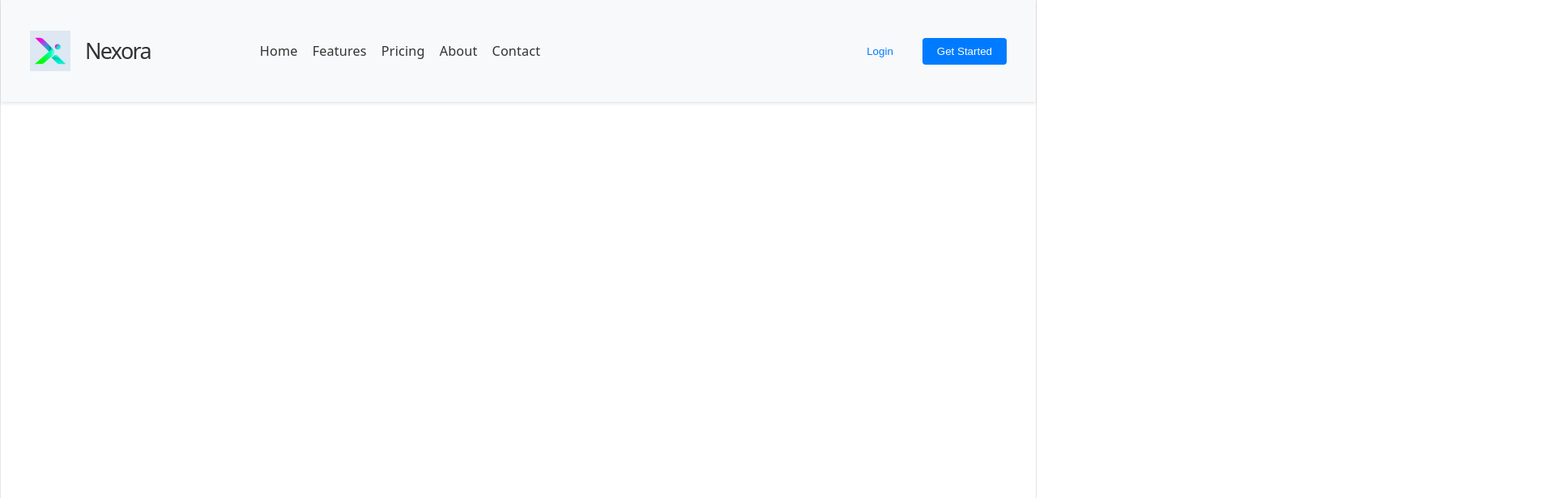
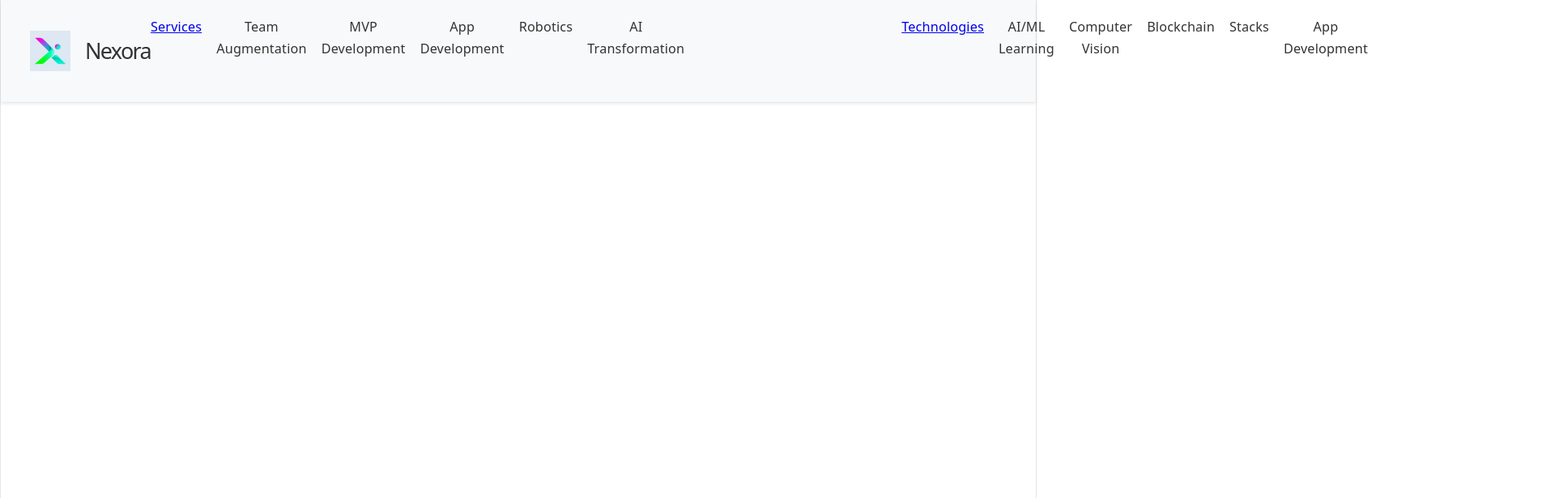
Before and after one commit to hatimkhan-007/cswip-notes, a React (Vite) app in the folder cswip-notes/: page / in a window 1280 px wide. Shown: the top 616 px of the page at 81% size, 1920 px wide, since content can reach past the window. Built offline with nearby package versions, Linux system fonts and the light colour scheme.

Commit message:
Adding the raw modified structure of the navigation bar

```diff
--- a/cswip-notes/src/components/Navbar.jsx
+++ b/cswip-notes/src/components/Navbar.jsx
@@ -11,19 +11,47 @@ return (
             </div>
             <nav className='navigation-bar'>
                     <ul>
-                            <li><a href="/">Home</a></li>
-                            <li><a href="/">Features</a></li>
-                            <li><a href="/">Pricing</a></li>
-                            <li><a href="/about">About</a></li>
-                            <li><a href="/contact">Contact</a></li>
+                            <ul><a href="/">Services</a>
+                                <li><a href="/">Team Augmentation</a></li>
+                                <li><a href="/">MVP Development</a></li>
+                                <li><a href="/">App Development</a></li>
+                                <li><a href="/">Robotics</a></li>
+                                <li><a href="/">AI Transformation</a></li>
+                            </ul>
+                            <ul>
+                                <a href="/">Technologies</a>
+                                <li><a href="/">AI/ML Learning</a></li>
+                                <li><a href="/">Computer Vision</a></li>
+                                <li><a href="/">Blockchain</a></li>
+                                <li><a href="/">Stacks</a></li>
+                                <li><a href="/">App Development</a></li>
+                            </ul>
+                            <ul>
+                                <a href="/">Customers</a>
+                                <li><a href="/">Startups</a></li>
+                                <li><a href="/">Saas Companies</a></li>
+                                <li><a href="/">App Companies</a></li>
+                                <li><a href="/">Marketing Agencies</a></li>
+                                <li><a href="/">Enterprises</a></li>
+                            </ul>
+                            <ul>
+                                <a href="/about">Look Inside</a>
+                                <li><a href="/about">Blog</a></li>
+                                <li><a href="/about">Portfolio</a></li>
+                                <li><a href="/about">Careers</a></li>
+                            </ul>
+                            <ul>
+                                <a href="/contact">About Us</a>
+                                <li><a href="/contact">History</a></li>
+                                <li><a href="/contact">Present</a></li>
+                                <li><a href="/contact">Future</a></li>
+                                <li><a href="/contact">Why Us</a></li>
+                            </ul>
                     </ul>
+                    <button className='btn btn-primary'>Contact Us</button>
             </nav>
-            <div className="btn">
-                    <button className='btn btn-primary'>Login</button>
-                    <button className='btn btn-secondary'>Get Started</button>
-            </div>
     </div>
-)
+    )
 }
 
 export default Navbar
```
